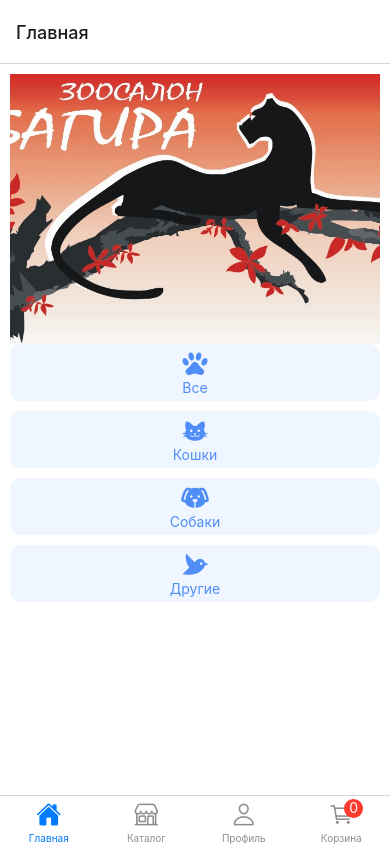
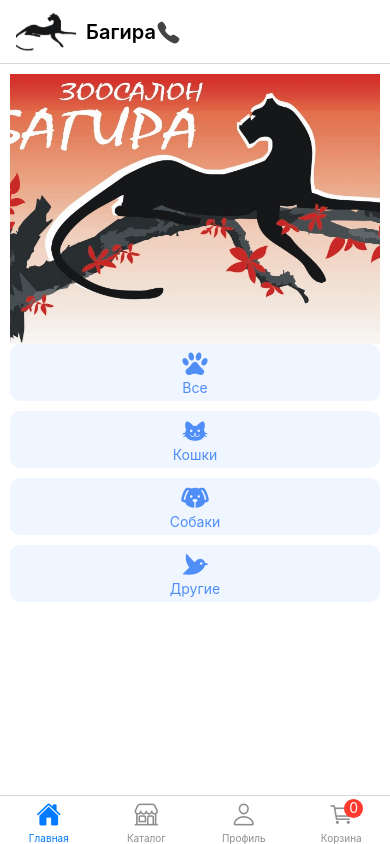
Before and after one commit to DanilBogdanov/BagiraRNApp, a React Native app: screen / in a window 390 px wide. Built offline with nearby package versions, Linux system fonts and the light colour scheme; what react-native-mmkv would draw is missing.

Commit message:
feat: add home screen header

```diff
--- /dev/null
+++ b/src/components/headers/HomeHeader.tsx
@@ -0,0 +1,49 @@
+import {Image, Linking, Pressable, StyleSheet, Text, View} from 'react-native';
+import Ionicons from 'react-native-vector-icons/Ionicons';
+import {PHONE_NUMBER} from 'constants/general';
+
+const HomeHeader = () => {
+  return (
+    <View style={styles.container}>
+      <View style={styles.logo}>
+        <Image
+          style={styles.img}
+          source={require('assets/img/bagira-logo.jpg')}
+        />
+        <Text style={styles.title}>Багира</Text>
+      </View>
+      <Pressable
+        onPress={() => {
+          Linking.openURL(`tel:${PHONE_NUMBER}`);
+        }}>
+        <Ionicons name="call" size={25} color={'#444'} />
+      </Pressable>
+    </View>
+  );
+};
+
+const styles = StyleSheet.create({
+  container: {
+    width: '100%',
+    flexDirection: 'row',
+    justifyContent: 'space-between',
+    alignItems: 'center',
+  },
+  logo: {
+    flexDirection: 'row',
+    alignItems: 'center',
+  },
+  img: {
+    width: 60,
+    height: 40,
+    objectFit: 'contain',
+  },
+  title: {
+    marginLeft: 10,
+    fontSize: 20,
+    fontWeight: '600',
+    color: '#000',
+  },
+});
+
+export default HomeHeader;
--- a/src/navigation/TabNavigator.tsx
+++ b/src/navigation/TabNavigator.tsx
@@ -1,5 +1,6 @@
 import {createBottomTabNavigator} from '@react-navigation/bottom-tabs';
 import CatalogHeader from 'components/headers/CatalogHeader';
+import HomeHeader from 'components/headers/HomeHeader';
 import Ionicons from 'react-native-vector-icons/Ionicons';
 import {HomeScreen, CatalogScreen, ProfileScreen, CartScreen} from 'screens';
 import {useCartStore} from 'store/cartStore';
@@ -39,6 +40,7 @@ const TabNavigator = () => {
         component={HomeScreen}
         options={{
           title: 'Главная',
+          headerTitle: HomeHeader,
           tabBarIcon: prop => icon({name: 'home', ...prop}),
         }}
       />
```
